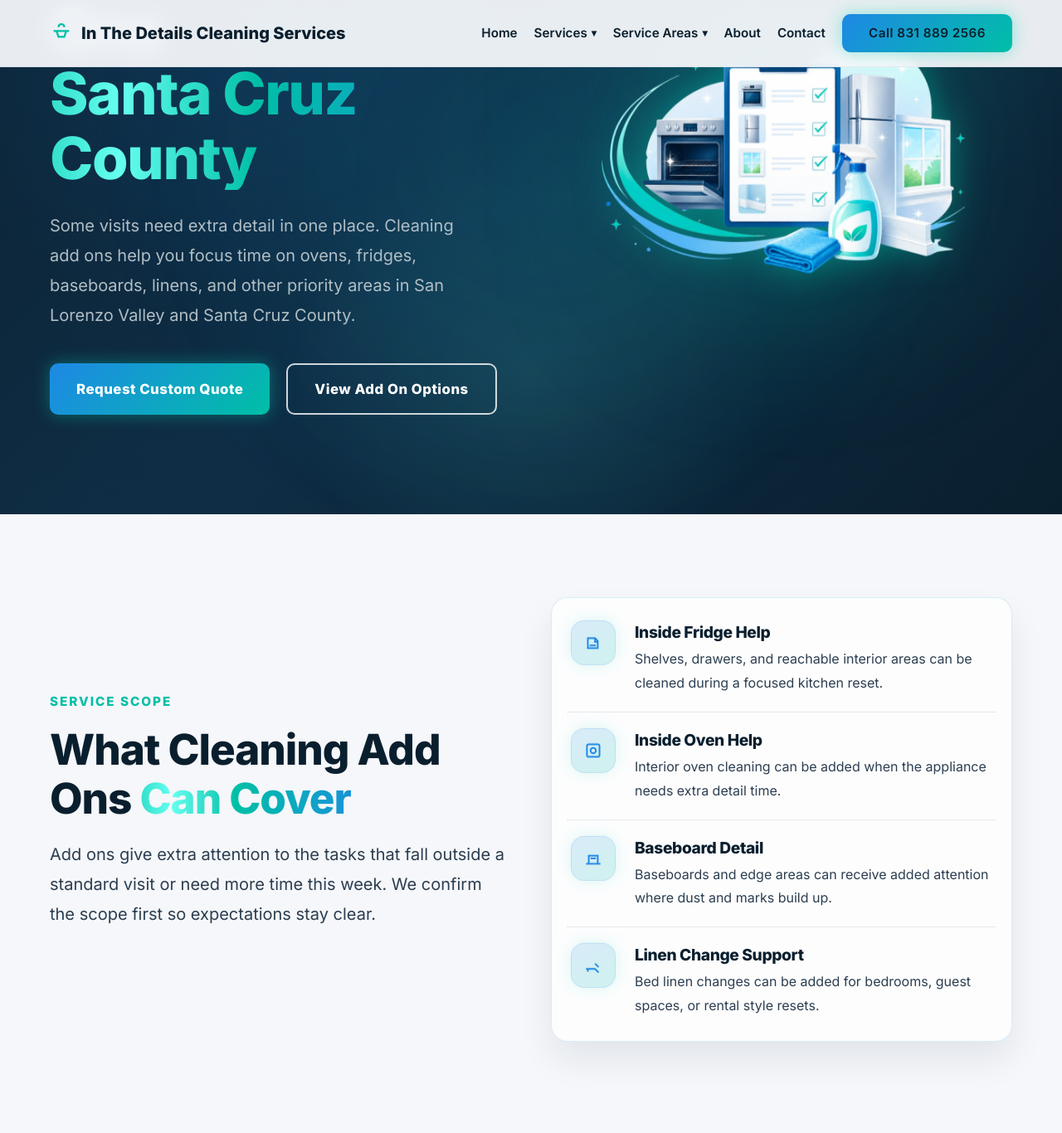
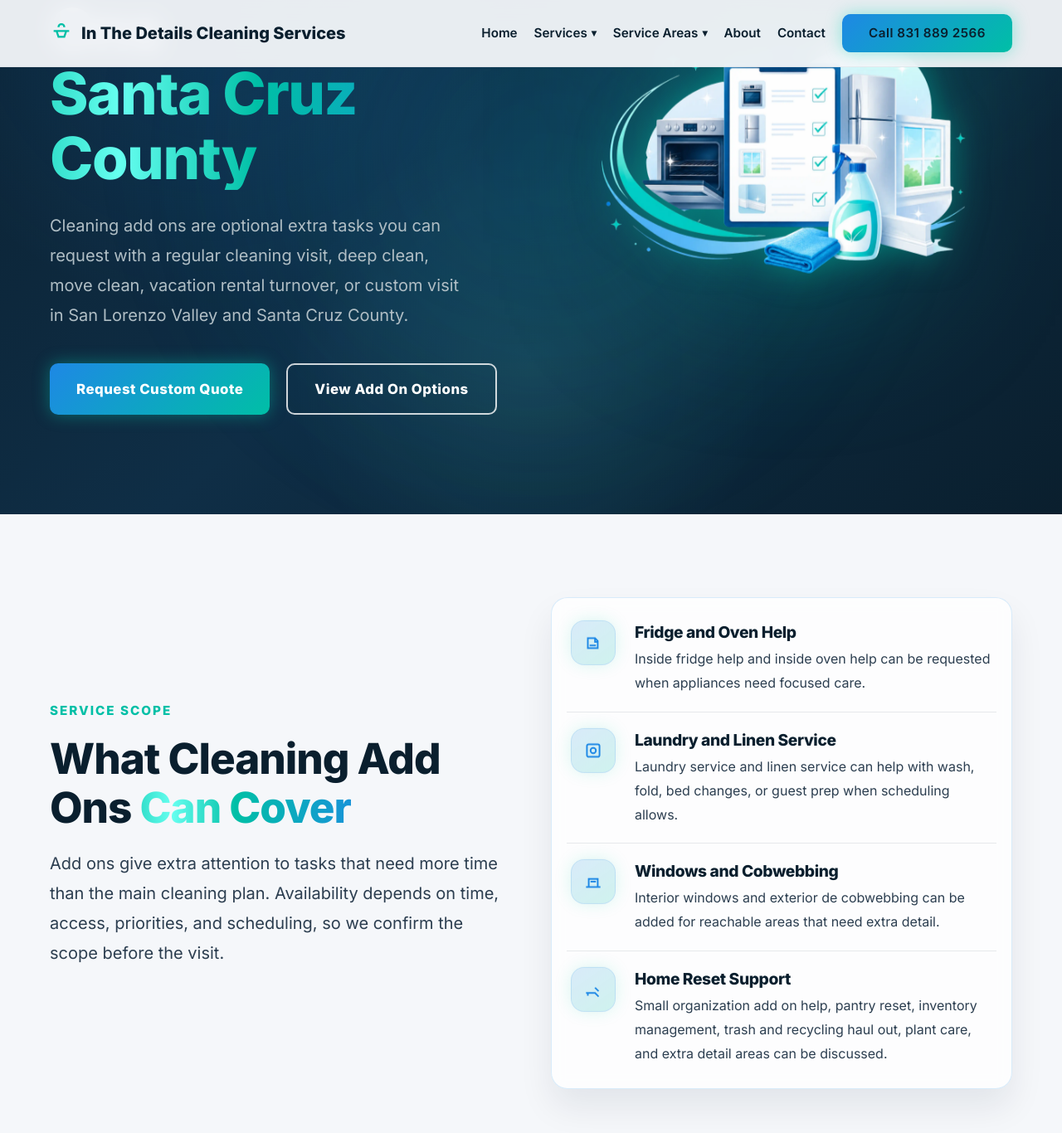
Before and after one commit to YourOnlineSquad/in-the-details-cleaning-site, a Jekyll site: the page built from services/cleaning-add-ons/index.html, in a window 1280 px wide and 1400 px high, scrolled down 354 px. Shown: the top 1366 px of the window at 83% size. Built offline with Jekyll 4.4.1, drawn with Linux system fonts in a browser that asks for light colours; some of the changed text lies outside the part shown.

Commit message:
Update cleaning add ons page

```diff
--- a/services/cleaning-add-ons/index.html
+++ b/services/cleaning-add-ons/index.html
@@ -9,7 +9,7 @@
     <div class="order-2 md-order-1">
       <span class="eyebrow">Custom Priority Support</span>
       <h1 class="hero-title">Cleaning Add Ons <span class="gradient-text">Santa Cruz County</span></h1>
-      <p class="hero-subtitle">Some visits need extra detail in one place. Cleaning add ons help you focus time on ovens, fridges, baseboards, linens, and other priority areas in San Lorenzo Valley and Santa Cruz County.</p>
+      <p class="hero-subtitle">Cleaning add ons are optional extra tasks you can request with a regular cleaning visit, deep clean, move clean, vacation rental turnover, or custom visit in San Lorenzo Valley and Santa Cruz County.</p>
       <div class="cta-group">
         <a href="{{ '/contact/' | relative_url }}" class="btn btn-glow">Request Custom Quote</a>
         <a href="#addons-scope" class="btn btn-outline">View Add On Options</a>
@@ -29,35 +29,35 @@
     <div class="visit-breakdown-copy">
       <span class="eyebrow">Service Scope</span>
       <h2 class="section-title">What Cleaning Add Ons <span class="gradient-text">Can Cover</span></h2>
-      <p class="body-copy-large">Add ons give extra attention to the tasks that fall outside a standard visit or need more time this week. We confirm the scope first so expectations stay clear.</p>
+      <p class="body-copy-large">Add ons give extra attention to tasks that need more time than the main cleaning plan. Availability depends on time, access, priorities, and scheduling, so we confirm the scope before the visit.</p>
     </div>
     <div class="visit-breakdown-panel" role="list" aria-label="Service scope checklist">
       <div class="visit-breakdown-row" role="listitem">
         <div class="visit-breakdown-icon" aria-hidden="true"><svg viewBox="0 0 24 24" fill="none"><path d="M6 7h8l3 3v8H6z" stroke="currentColor" stroke-width="1.8"/><path d="M14 7v4h3" stroke="currentColor" stroke-width="1.8"/><path d="M8 15h7" stroke="currentColor" stroke-width="1.8"/></svg></div>
         <div>
-          <h3>Inside Fridge Help</h3>
-          <p class="body-copy">Shelves, drawers, and reachable interior areas can be cleaned during a focused kitchen reset.</p>
+          <h3>Fridge and Oven Help</h3>
+          <p class="body-copy">Inside fridge help and inside oven help can be requested when appliances need focused care.</p>
         </div>
       </div>
       <div class="visit-breakdown-row" role="listitem">
         <div class="visit-breakdown-icon" aria-hidden="true"><svg viewBox="0 0 24 24" fill="none"><rect x="5" y="5" width="14" height="14" rx="2" stroke="currentColor" stroke-width="1.8"/><circle cx="12" cy="12" r="3" stroke="currentColor" stroke-width="1.8"/></svg></div>
         <div>
-          <h3>Inside Oven Help</h3>
-          <p class="body-copy">Interior oven cleaning can be added when the appliance needs extra detail time.</p>
+          <h3>Laundry and Linen Service</h3>
+          <p class="body-copy">Laundry service and linen service can help with wash, fold, bed changes, or guest prep when scheduling allows.</p>
         </div>
       </div>
       <div class="visit-breakdown-row" role="listitem">
         <div class="visit-breakdown-icon" aria-hidden="true"><svg viewBox="0 0 24 24" fill="none"><path d="M4 18h16" stroke="currentColor" stroke-width="1.8"/><path d="M7 18V9h10v9" stroke="currentColor" stroke-width="1.8"/><path d="M9 12h6" stroke="currentColor" stroke-width="1.8"/></svg></div>
         <div>
-          <h3>Baseboard Detail</h3>
-          <p class="body-copy">Baseboards and edge areas can receive added attention where dust and marks build up.</p>
+          <h3>Windows and Cobwebbing</h3>
+          <p class="body-copy">Interior windows and exterior de cobwebbing can be added for reachable areas that need extra detail.</p>
         </div>
       </div>
       <div class="visit-breakdown-row" role="listitem">
         <div class="visit-breakdown-icon" aria-hidden="true"><svg viewBox="0 0 24 24" fill="none"><path d="M4 16h10l4 4" stroke="currentColor" stroke-width="1.8"/><path d="M14 10l4 4" stroke="currentColor" stroke-width="1.8"/><path d="M6 16v3" stroke="currentColor" stroke-width="1.8"/></svg></div>
         <div>
-          <h3>Linen Change Support</h3>
-          <p class="body-copy">Bed linen changes can be added for bedrooms, guest spaces, or rental style resets.</p>
+          <h3>Home Reset Support</h3>
+          <p class="body-copy">Small organization add on help, pantry reset, inventory management, trash and recycling haul out, plant care, and extra detail areas can be discussed.</p>
         </div>
       </div>
     </div>
@@ -70,20 +70,18 @@
       <div class="service-split-copy">
         <span class="eyebrow">Who It Helps</span>
         <h2 class="section-title">Who This Service <span class="gradient-text">Helps Most</span></h2>
-        <p class="body-copy-large">This service helps when the regular cleaning plan is still right, but one or two areas need deeper attention.</p>
+        <p class="body-copy-large">This service helps when your regular cleaning plan is still a good fit, but you need a little extra help beyond the usual tasks.</p>
       </div>
       <div class="service-photo-placeholder">
         <div class="service-photo-frame">
-          <!-- Future image path: {{ '/assets/images/services/cleaning-add-ons-support.webp' | relative_url }} -->
-          <p class="service-photo-placeholder-text">Add cleaning add on photo here</p>
-          <p class="service-photo-placeholder-helper">Future photo of oven, fridge, baseboard, or detailed cleaning</p>
+          <img class="service-photo-image" src="{{ '/assets/images/services/cleaning-add-ons-fridge-cleaning.webp' | relative_url }}" alt="Inside fridge cleaning as a cleaning add on service">
         </div>
       </div>
       <div class="service-check-list" role="list" aria-label="Who this service helps">
-        <div class="service-check-row" role="listitem"><span class="service-check-icon" aria-hidden="true"></span><p class="body-copy">Your fridge, oven, baseboards, or another detail area needs extra time.</p></div>
-        <div class="service-check-row" role="listitem"><span class="service-check-icon" aria-hidden="true"></span><p class="body-copy">You want to add a special task to a recurring visit.</p></div>
-        <div class="service-check-row" role="listitem"><span class="service-check-icon" aria-hidden="true"></span><p class="body-copy">You are preparing for guests, holidays, or a busy family week.</p></div>
-        <div class="service-check-row" role="listitem"><span class="service-check-icon" aria-hidden="true"></span><p class="body-copy">You need cleaning add ons Santa Cruz County support with clear pricing and scope before the visit.</p></div>
+        <div class="service-check-row" role="listitem"><span class="service-check-icon" aria-hidden="true"></span><p class="body-copy">Your fridge, oven, laundry, linens, or extra detail areas need more time than the main visit allows.</p></div>
+        <div class="service-check-row" role="listitem"><span class="service-check-icon" aria-hidden="true"></span><p class="body-copy">You want to add a special task to a regular cleaning visit, deep clean, move clean, rental turnover, or custom visit.</p></div>
+        <div class="service-check-row" role="listitem"><span class="service-check-icon" aria-hidden="true"></span><p class="body-copy">You are preparing for guests, holidays, family visits, or a busy week at home.</p></div>
+        <div class="service-check-row" role="listitem"><span class="service-check-icon" aria-hidden="true"></span><p class="body-copy">You want clear local guidance in San Lorenzo Valley and Santa Cruz County before extra work begins.</p></div>
       </div>
     </div>
   </div>
@@ -95,13 +93,13 @@
       <div class="service-trust-copy">
         <span class="eyebrow">Add On Standard</span>
         <h2 class="section-title">Why Extra Details Make the Visit Better</h2>
-        <p class="body-copy-large">Small detail tasks can change how a room feels. We keep add ons clear, focused, and practical so the extra time goes toward the area that matters most to you.</p>
+        <p class="body-copy-large">Small detail tasks can change how a room feels. We use non toxic products when suitable and focus the extra time on the area that matters most to you.</p>
       </div>
       <div class="service-check-list" role="list" aria-label="Service trust points">
         <div class="service-check-row" role="listitem"><span class="service-check-icon" aria-hidden="true"></span><p class="body-copy">Clear add on scope before work begins</p></div>
-        <div class="service-check-row" role="listitem"><span class="service-check-icon" aria-hidden="true"></span><p class="body-copy">Detail focused cleaning for selected areas</p></div>
+        <div class="service-check-row" role="listitem"><span class="service-check-icon" aria-hidden="true"></span><p class="body-copy">Detail focused care for selected areas</p></div>
         <div class="service-check-row" role="listitem"><span class="service-check-icon" aria-hidden="true"></span><p class="body-copy">Non toxic product choices when suitable for the task</p></div>
-        <div class="service-check-row" role="listitem"><span class="service-check-icon" aria-hidden="true"></span><p class="body-copy">Flexible planning for real homes, guests, pets, and family needs</p></div>
+        <div class="service-check-row" role="listitem"><span class="service-check-icon" aria-hidden="true"></span><p class="body-copy">Planning based on time, access, priorities, and scheduling</p></div>
       </div>
     </div>
   </div>
@@ -109,20 +107,15 @@
 
 <section class="section">
   <div class="container grid-2">
-    <div>
+    <div class="order-2 md-order-1">
       <span class="eyebrow">Real Life Support</span>
       <h2 class="section-title">Extra Help for the Details That Keep Getting Delayed</h2>
-      <p class="body-copy-large">Most households have a few tasks that never make it to the top of the list. The fridge gets crowded, the oven waits, baseboards collect dust, and guest beds need attention before company arrives.</p>
-      <p class="body-copy">Add ons let you handle those details without changing your whole cleaning plan. We help you choose what matters most for the time available.</p>
-      <p class="body-copy">This is practical support for busy homes across San Lorenzo Valley and Santa Cruz County.</p>
+      <p class="body-copy-large">Most households have small tasks that keep getting pushed off. Laundry, fridge cleaning, oven cleaning, linen changes, plant care, and guest prep can all need extra time.</p>
+      <p class="body-copy">Add ons let you request those details without changing your whole cleaning plan. We help you choose what matters most for the time available.</p>
+      <p class="body-copy">This is practical support for busy homes across San Lorenzo Valley and Santa Cruz County, with detail focused care and clear expectations.</p>
     </div>
-    <div>
-      <div class="service-photo-placeholder">
-        <div class="service-photo-frame">
-          <p class="service-photo-placeholder-text">Add cleaning add on photo here</p>
-          <p class="service-photo-placeholder-helper">Future photo of oven, fridge, baseboard, or detailed cleaning</p>
-        </div>
-      </div>
+    <div class="order-1 md-order-2">
+      <img src="{{ '/assets/images/services/cleaning-add-ons-laundry-service.webp' | relative_url }}" alt="Laundry service support as a cleaning add on" class="float-img border-radius-md w-100">
     </div>
   </div>
 </section>
@@ -136,17 +129,17 @@
     <div class="glass-card text-center d-flex-col">
       <div class="card-icon">1</div>
       <h3 class="mb-10">Choose the Extra Task</h3>
-      <p class="body-copy text-light-muted">Tell us which detail area you want added to your visit.</p>
+      <p class="body-copy text-light-muted">Tell us which extra task you want considered for your visit.</p>
     </div>
     <div class="glass-card text-center d-flex-col">
       <div class="card-icon">2</div>
       <h3 class="mb-10">Confirm Time and Scope</h3>
-      <p class="body-copy text-light-muted">We confirm what is included so the visit stays realistic and clear.</p>
+      <p class="body-copy text-light-muted">We confirm what can fit based on time, access, priorities, and scheduling.</p>
     </div>
     <div class="glass-card text-center d-flex-col">
       <div class="card-icon">3</div>
       <h3 class="mb-10">Complete the Detail</h3>
-      <p class="body-copy text-light-muted">We finish the selected add on with careful attention and review the outcome.</p>
+      <p class="body-copy text-light-muted">We complete the selected add on with careful attention and keep the visit focused.</p>
     </div>
   </div>
 </section>
@@ -158,12 +151,12 @@
       <h2 class="section-title">Cleaning Add Ons <span class="gradient-text">Questions</span></h2>
     </div>
     <div class="max-w-900 mx-auto">
-      <details><summary>Can I add extras to recurring cleaning?</summary><p class="body-copy">Yes. Add ons can be attached to recurring visits when scheduling and time allow.</p></details>
-      <details><summary>Can I book add ons without recurring service?</summary><p class="body-copy">Yes. Some add ons can be included with one time cleaning or deep cleaning visits.</p></details>
-      <details><summary>Do you clean inside ovens and fridges?</summary><p class="body-copy">Yes, when requested and included in the agreed scope. Heavy buildup may need extra time.</p></details>
-      <details><summary>Can add ons include organization support?</summary><p class="body-copy">Yes. We can discuss simple organization support or direct you to our home organization service.</p></details>
-      <details><summary>Do you serve add on cleaning needs in Santa Cruz County?</summary><p class="body-copy">Yes. We provide cleaning add ons in San Lorenzo Valley and throughout Santa Cruz County.</p></details>
-      <details><summary>Are add ons included automatically?</summary><p class="body-copy">No. Add ons are requested and confirmed before the visit so pricing and timing are clear.</p></details>
+      <details><summary>Can I add these to a regular cleaning visit?</summary><p class="body-copy">Yes. Add ons can be requested with a regular cleaning visit, deep clean, move clean, vacation rental turnover, or custom visit when time and scheduling allow.</p></details>
+      <details><summary>Do add ons cost extra?</summary><p class="body-copy">Often, yes. Add ons take extra time and are reviewed before the visit so the plan is clear. We do not list prices on this page.</p></details>
+      <details><summary>Can I request fridge or oven cleaning?</summary><p class="body-copy">Yes. Inside fridge help and inside oven help can be requested when access is ready and the task fits the visit plan.</p></details>
+      <details><summary>Can you help with laundry or linens?</summary><p class="body-copy">Yes. Laundry service and linen service may be available for wash, fold, bed changes, or guest prep based on time and scheduling.</p></details>
+      <details><summary>Do I need to choose add ons before the visit?</summary><p class="body-copy">It is best to share add on requests before the visit. That helps us plan priorities and confirm what can fit.</p></details>
+      <details><summary>Do you offer cleaning add ons in San Lorenzo Valley and Santa Cruz County?</summary><p class="body-copy">Yes. We offer cleaning add on support in San Lorenzo Valley and Santa Cruz County when the requested tasks fit the schedule and visit plan.</p></details>
     </div>
   </div>
 </section>
@@ -171,7 +164,7 @@
 <section class="section section-dark text-center">
   <div class="container max-w-800">
     <h2 class="section-title-light mb-20">Need Extra Detail <span class="gradient-text">This Visit?</span></h2>
-    <p class="body-copy-large text-light-muted mb-40">Request cleaning add ons Santa Cruz County support for the tasks that need focused time and clear care.</p>
+    <p class="body-copy-large text-light-muted mb-40">Request cleaning add on support for optional tasks that need focused time and clear care.</p>
     <div class="cta-group-center">
       <a href="{{ '/contact/' | relative_url }}" class="btn btn-glow">Request a Quote</a>
       <a href="tel:8318892566" class="btn btn-outline">Call 831 889 2566</a>
```
